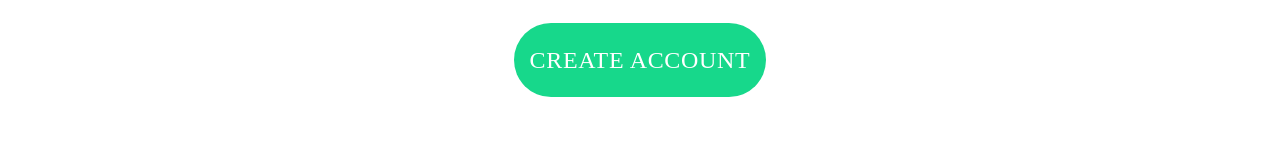
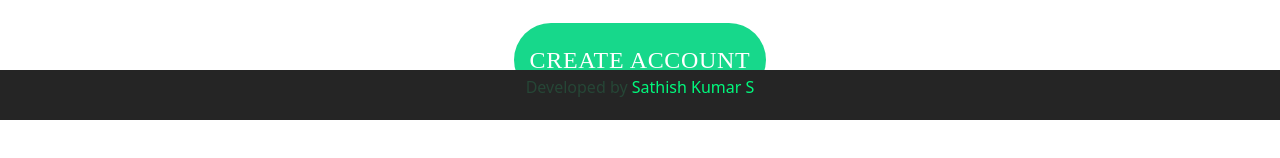
Before and after one commit to sathishwebdev/linkstore, a React (Create React App) app: page / in a window 1280 px wide. Shown: the part 680-838 px from the top of the page. Built offline with nearby package versions, Linux system fonts and the light colour scheme; no server answers.

Commit message:
Update index.js

```diff
--- a/src/index.js
+++ b/src/index.js
@@ -11,6 +11,20 @@ import store from "./store";
 ReactDOM.render(
   <Provider store={store}>
     <App {...store} />
+    <div style={{
+        position: "fixed",
+        bottom : "0",
+        backgroundColor: "#252525",
+        height:"50px",
+        width:"100%",
+        color:"whitesmoke",
+        textAlign:"center",
+        display:"flex",
+        alignItems:"center",
+        justifyContent:"center",
+      }}>
+        <p>Developed by <a href="https://sathishwebdev.netlify.app" target="_blank" rel="noreferrer"> Sathish Kumar S</a>
+      </p></div>
     </Provider>,
   document.getElementById('root')
 );
```
